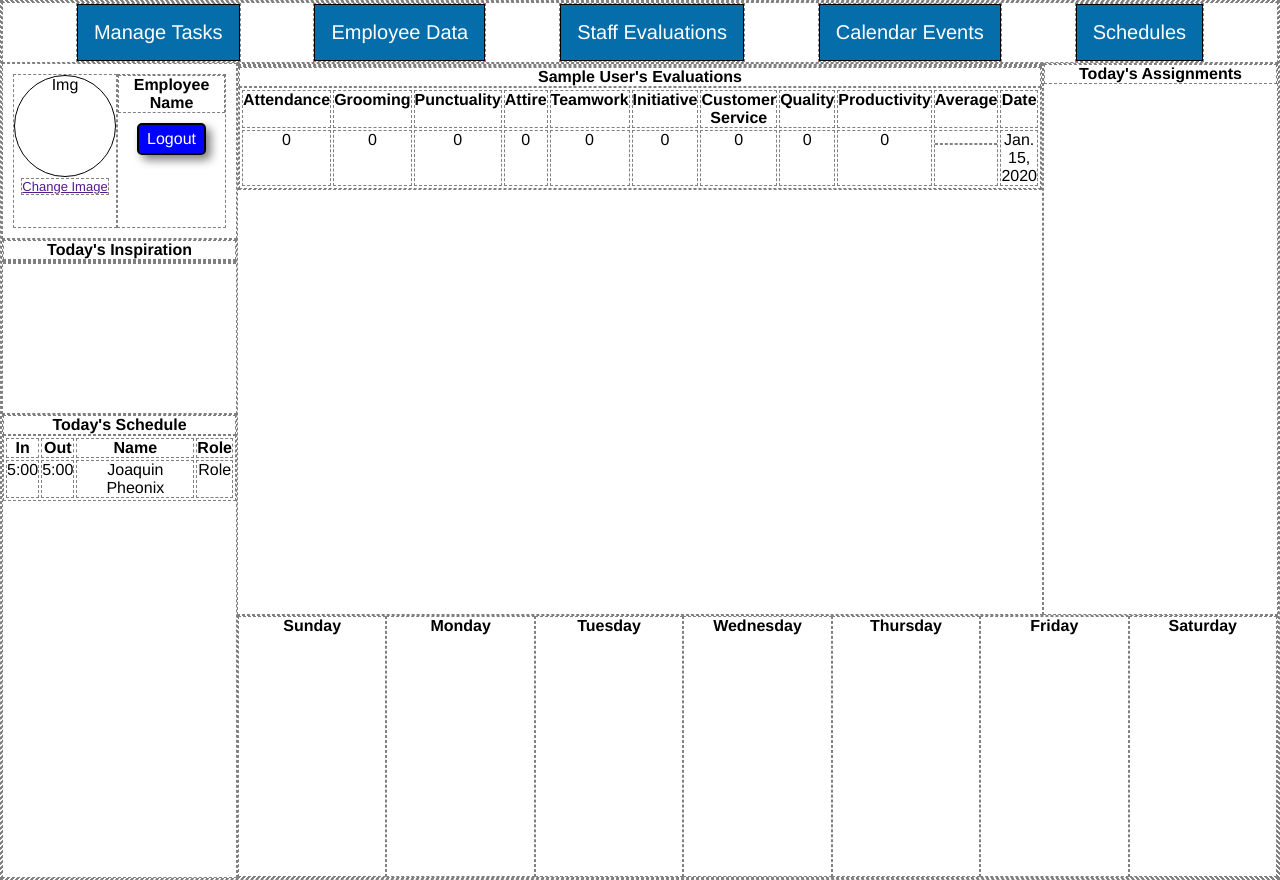
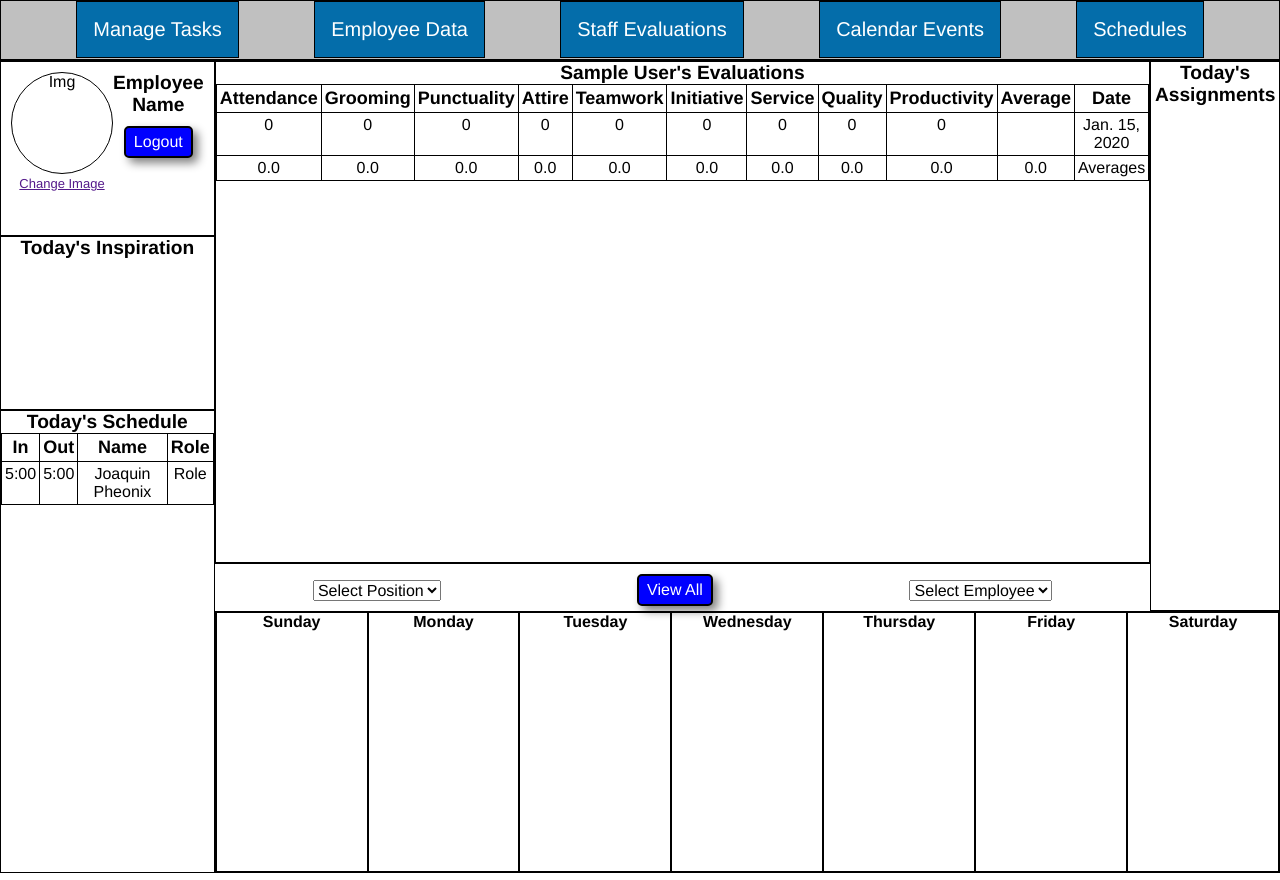
Before and after one commit to NickShore111/TaskManager_Project, a Django app: page /taskmanager/reviews/1/ in a window 1280 px wide. Run offline with Django 3.2, Linux system fonts and the light colour scheme; tables that the repository leaves empty hold one stand-in row (values such as "Sample post"); some libraries are stand-ins or nearby versions.

Commit message:
Finished Reviews and Employees

```diff
--- a/dashboard/static/dashboard/css/main.css
+++ b/dashboard/static/dashboard/css/main.css
@@ -2,15 +2,34 @@
   /* normalizations */
   vertical-align: baseline;
   font-size: 100%;
-  border: 0 none;
+  /* border: 0 none; */
   outline: 0;
   padding: 0;
   margin: 0;
 }
+table {
+  margin-left: auto;
+  margin-right: auto;
+  border-collapse: collapse;
+}
+th {
+  font-size: large;
+  border-bottom: 1px solid black;
+}
+td,th {
+  border: 1px solid black;
+  padding: 3px;
+}
+td {
+  font-size:medium;
+}
 * {
-  border: 1px grey dashed;
+  /* border: 1px grey dashed; */
   font-family: "Franklin Gothic Medium", "Arial Narrow", Arial, sans-serif;
   text-align: center;
+}
+section, .day {
+  border: 1px solid black;
 }
 .container {
   width: auto;
@@ -29,6 +48,8 @@
   display: flex;
   grid-area: section;
   justify-content: space-evenly;
+  background-color: silver;
+  border-bottom: 2px solid black;
 }
 /* .tab {
   flex: auto;
@@ -109,7 +130,9 @@
 .btn-secondary {
   background-color: steelblue;
 }
-
+h2 {
+  font-size: larger;
+}
 
 /* Dropdown Button */
 .dropbtn {
@@ -153,4 +176,4 @@
 .dropdown:hover .dropdown-content {display: block;}
 
 /* Change the background color of the dropdown button when the dropdown content is shown */
-.dropdown:hover .dropbtn {background-color: #3e8e41;}
+.dropdown:hover .dropbtn {background-color: #4ab8f8;}
--- a/dashboard/templates/dashboard/base.html
+++ b/dashboard/templates/dashboard/base.html
@@ -12,8 +12,9 @@
     <script src="https://ajax.googleapis.com/ajax/libs/jqueryui/1.12.1/jquery-ui.min.js"></script>
     <title>{% block title %}TaskManager Home{% endblock %}</title>
     {% load static %}
+    {% block styling %}{% endblock %}
+
     <link rel="stylesheet" href="{% static 'dashboard/css/main.css' %}" type="text/css" media="screen"/>
-    {% block styling %}{% endblock %}
   </head>
   <body class="container">
     <section class="section-tabs">
@@ -45,8 +46,8 @@
         <button class="dropbtn tab">Calendar Events</button>
         <div class="dropdown-content">
           <a href="{% url 'events:index' %}">View Calendar</a>
-          <a href="{% url 'events:create' %}">Add Events</a>
-          <a href="{% url 'events:list' %}">View Events</a>
+          <a href="{% url 'events:form' %}">Create Events</a>
+          <a href="{% url 'events:list' %}">List Events</a>
         </div>
       </div>
       <div class="dropdown">
--- a/events/static/events/css/eventsList.css
+++ b/events/static/events/css/eventsList.css
@@ -1,5 +1,4 @@
 .content {
-    width: 400px;
     margin: auto;
     margin-top: 2rem;
 }
--- a/events/urls.py
+++ b/events/urls.py
@@ -7,7 +7,9 @@
     path("", views.calendar_view, name='index'),
     path("<day__gte>", views.calendar_view),
     path("list/", EventListView.as_view(), name='list'),
+    path("form/", EventFormView.as_view(), name='form'),
     path("create/", EventCreateView.as_view(), name='create'),
     path("update/", EventUpdateView.as_view(), name='update'),
-    path("delete/", EventDeleteView.as_view(), name='delete'),
+    path("update/<int:pk>", EventUpdateView.as_view(), name='update'),
+    path("delete/<int:pk>", views.delete_event, name='delete'),
 ]
--- a/reviews/static/reviews/css/reviewsList.css
+++ b/reviews/static/reviews/css/reviewsList.css
@@ -1,10 +1,16 @@
 .content {
-    max-height: 500px;
+    height: 500px;
     overflow-y: auto;
+    border: 1px solid black;
 }
 table {
-    margin: auto;
+    width: 100%;
 }
-th {
-    margin: 5px;
+
+#select-review {
+    border-top: 1px solid black;
+    padding-top: 10px;
+    display: flex;
+    align-items: center;
+    justify-content: space-around;
 }
--- a/reviews/static/reviews/js/reviewsList.js
+++ b/reviews/static/reviews/js/reviewsList.js
@@ -24,6 +24,13 @@
         });
     $("#datepickerTo").datepicker({
         dateFormat: "yy-mm-dd",
+        defaultDate: 0,
         });
 
+
+    $('#select-review').children().change(function() {
+        console.log("review selection changed")
+        $('#select-review').submit()
+    })
+
 })
--- /dev/null
+++ b/reviews/templates/reviews/review_footer.html
@@ -0,0 +1,17 @@
+<div class="review-footer">
+    <form id="select-review" method="POST" action="{% url 'reviews:select' %}">{% csrf_token %}
+        <select name="position" id="positionSelect">
+            <option value="">Select Position</option>
+            {% for position in positionList %}
+                <option value="{{ position.id }}">{{ position.title }}</option>
+            {% endfor %}
+        </select>
+        <a href="{% url 'reviews:index' %}" class="btn btn-primary" style="margin: 0px;">View All</a>
+        <select name="employee" id="employeeSelect">
+            <option value="">Select Employee</option>
+            {% for employee in employeeList %}
+                <option value="{{ employee.id }}">{{ employee.first_name }} {{ employee.last_name }}</option>
+            {% endfor %}
+        </select>
+    </form>
+</div>
--- a/reviews/templates/reviews/reviews_detail.html
+++ b/reviews/templates/reviews/reviews_detail.html
@@ -7,18 +7,12 @@
 {% endblock %}
 {% block content %}
 <div class="content">
-    <h1>{{ employee.first_name }} {{ employee.last_name }}'s Evaluations</h1>
+    <h2>{{ employee.first_name }} {{ employee.last_name }}'s Evaluations</h2>
     <table>
         <tr>
-            <th>Attendance</th>
-            <th>Grooming</th>
-            <th>Punctuality</th>
-            <th>Attire</th>
-            <th>Teamwork</th>
-            <th>Initiative</th>
-            <th>Customer Service</th>
-            <th>Quality</th>
-            <th>Productivity</th>
+            {% for field in fields.keys %}
+                <th>{{ field | title }}</th>
+            {% endfor %}
             <th>Average</th>
             <th>Date</th>
         </tr>
@@ -35,9 +29,15 @@
                 <td class="score">{{ review.productivity }}</td>
                 <td><div id="avgScore"></div></td>
                 <td>{{ review.created_at }}</td>
-
             </tr>
         {% endfor %}
+            <tr id=avgRow>
+                {% for value in avg.values %}
+                    <td class="avgScore">{{ value }}</td>
+                {% endfor %}
+                <td>Averages</td>
+            </tr>
     </table>
 </div>
+{% include "reviews/review_footer.html" %}
 {% endblock %}
--- a/reviews/urls.py
+++ b/reviews/urls.py
@@ -4,9 +4,10 @@
 
 app_name = "reviews"
 urlpatterns = [
-    path("", ReviewListView.as_view(), name='index'),
+    path("", views.review_select, name='index'),
     path("<int:pk>/", views.review_detail, name='detail'),
     path("create/", ReviewCreateView.as_view(), name='create'),
     path("update/", ReviewUpdateView.as_view(), name='update'),
     path("delete/", ReviewDeleteView.as_view(), name='delete'),
+    path("select/", views.review_select, name='select'),
 ]
--- a/reviews/views.py
+++ b/reviews/views.py
@@ -1,22 +1,22 @@
-from django.db.models import fields
+from django.db.models.fields import IntegerField
 from django.shortcuts import render
 from django.urls import reverse_lazy
-from django.views.generic.detail import SingleObjectMixin
 from django.views.generic.edit import CreateView, DeleteView, UpdateView
-from django.views import generic
 from reviews.models import Reviews
 from django.views.generic import ListView
-from employees.models import Employees
+from employees.models import Employees, Positions
+from django.db.models import Avg
 # Create your views here.
 
 
-class ReviewListView(ListView):
-    model = Reviews
-    employeeList = Employees.objects.all()
-    extra_context={'employeeList': employeeList}
-
-    # add context = {"EmployeeList": Employees.objects.all() }
-
+# class ReviewListView(ListView):
+#     model = Reviews
+#     employeeList = Employees.objects.all()
+#     positionList = Positions.objects.all()
+#     extra_context={
+#         'employeeList': employeeList,
+#         'positionList': positionList,
+#     }
 
 class ReviewCreateView(CreateView):
     model = Reviews
@@ -31,11 +31,55 @@
     fields = '__all__'
     success_url = reverse_lazy('review-form')
 
+def review_select(request):
+    employeeList = Employees.objects.all()
+    positionList = Positions.objects.all()
+    results = Reviews.objects.select_related('employee')
+
+    if request.method == "POST":
+        print("INSIDE REVIEW_SELECT")
+        if request.POST['position']:
+            print("POSITION: ", request.POST['position'])
+            results = Reviews.objects.filter(employee__position_id=request.POST['position'])
+
+        if request.POST['employee']:
+            print("EMPLOYEE: ", request.POST['employee'])
+            results = Reviews.objects.filter(employee_id = request.POST['employee'])
+
+    context = {
+        "object_list": results,
+        'employeeList': employeeList,
+        'positionList': positionList,
+    }
+    return render(request, "reviews/reviews_list.html", context)
 
 def review_detail(request,pk):
 
+    avg = dict()
+    output = dict()
+    total = 0
+    count = 0
     employeeReviews = Reviews.objects.filter(employee_id= pk)
     employee = Employees.objects.get(pk=pk)
-    context = { "object_list": employeeReviews,
-                "employee": employee}
+    fields = Reviews._meta.get_fields(include_parents=False)
+    for field in fields:
+        if type(field) == IntegerField:
+            fieldArr = str(field).split(".")
+            avg[fieldArr[2]] = Reviews.objects.all().aggregate(Avg(fieldArr[2]))
+
+    for key, value in avg.items():
+        for k,v in value.items():
+            output[key] = round(v, 2)
+
+    for key, value in output.items():
+        total += value
+        count += 1
+    output['total'] = round(total/count, 2)
+
+    context = {
+        "object_list": employeeReviews,
+        "employee": employee,
+        "avg": output,
+        "fields": avg,
+    }
     return render(request, "reviews/reviews_detail.html", context)
```
Also changed, not shown: events/templates/events/events_form.html (+18 -5 lines), events/templates/events/events_list.html (+12 -3 lines), events/templates/events/events_update.html (deleted, +0 -21 lines), events/views.py (+19 -7 lines), reviews/templates/reviews/reviews_list.html (+5 -15 lines). Lines whose indentation alone changed are shown as unchanged.
